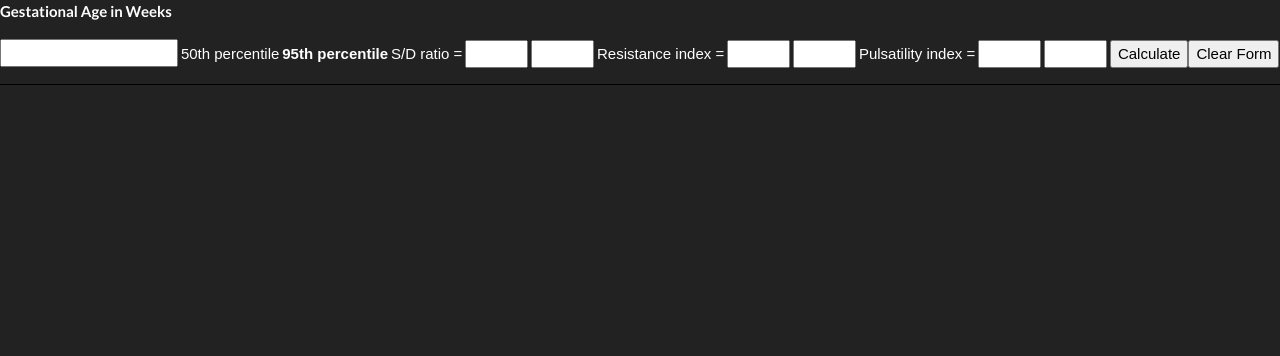
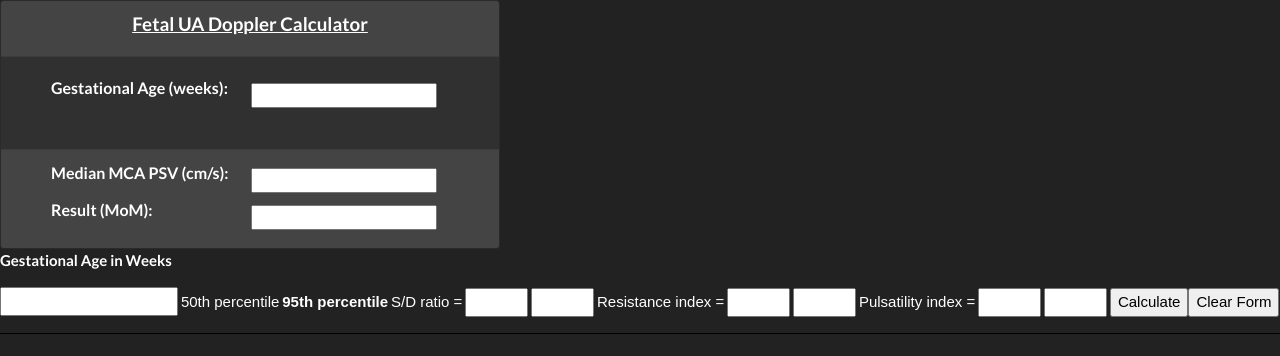
Before and after one commit to kerbyradres/UADoppler, a plain HTML site: page index.html in a window 1280 px wide. Drawn offline with Linux system fonts and the light colour scheme.

Commit message:
Update index.html

```diff
--- a/index.html
+++ b/index.html
@@ -14,6 +14,33 @@
 
 
 <body>
+<div class="card bg-dark text-white" style="width:500px">
+	<div class="card-header" align="center">
+		<h5><b><u>Fetal UA Doppler Calculator</u></b></h5>
+	</div>
+	<div class="card-body">
+		<form>
+			<table align="center">
+				<tr>
+					<td width="200px"><p><b>Gestational Age (weeks):</b></td>
+					<td width="200px"><input name="ega"><br></td>
+				</tr>
+			</table>
+	</div>
+	<div class="card-footer">
+			<table align="center">
+				<tr>
+					<td width="200px"><p><b>Median MCA PSV (cm/s):</p></b></td>
+					<td width="200px"><input name="mmca"></td>
+				</tr>
+				<tr>
+					<td width="200px"><p><b>Result (MoM):</p></b></td>
+					<td width="200px"><input name="mom"></td>
+			</tr>
+			</table>
+		</form>
+	</div>
+</div>
 
 	<p><b>Gestational Age in Weeks</p></b>
 	<b><input NAME=weeks></b>
```
